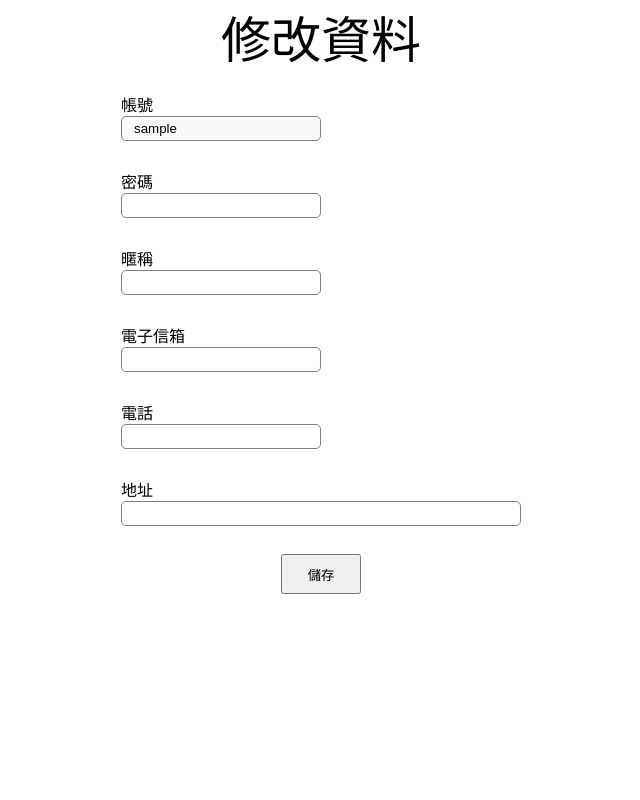
After one commit to s92104/Assk, a PHP site: page /member/editForm.php?member=1 in a window 1280 px wide. The commit adds this page. Shown: the whole page, without its empty margins (319-959 px from the left). Run offline with PHP 8.4, Linux system fonts and the light colour scheme; the visitor is signed in with stand-in values (Sample User, id 1); some libraries are stand-ins or nearby versions.

Commit message:
add 修改資料,會員選單

```diff
--- a/Dao.php
+++ b/Dao.php
@@ -7,7 +7,8 @@
     {
         abstract function register($json);
         abstract function login($username,$password);
-        abstract function getMember($username);
+        abstract function getMember($username,$link);
+        abstract function editMember($username,$json);
     }
 
     class Firebase extends Dao
@@ -23,9 +24,14 @@
             echo "<script>login('$username','$password');</script>";
         }
         //會員資料
-        function getMember($username)
+        function getMember($username,$link)
         {
-            echo "<script>getMember('$username');</script>";
+            echo "<script>getMember('$username','$link');</script>";
+        }
+        //修改資料
+        function editMember($username,$json)
+        {
+            echo "<script>editMember('$username','$json');</script>";
         }
     }
 
--- a/member/css/member.css
+++ b/member/css/member.css
@@ -1,3 +1,8 @@
+*
+{
+    text-decoration: none;
+    color: black;
+}
 html,body
 {
     height:100%;
@@ -14,12 +19,100 @@ body
     margin: 20px;
     justify-content: center;
 }
+/*選單*/
+.menu
+{
+    width: 15%;
+    display: flex;
+    flex-direction: column;
+    position: absolute;
+    left: 0;
+}
+.menu a
+{
+    height: 50px;
+    line-height: 50px;
+    text-indent: 20px;
+    background: lightgray;
+}
+.menu a:hover
+{
+    background: lightcoral;
+}
+/*會員資料*/
 .member
 {
-    width: 800px;
+    width: 100%;
+    height: 95%;
+    border-radius: 5px;
+    border: 1px solid gray;
 }
-td
+.member table
 {
-    width:130px;
-    height: 50px
+    text-align: center;
+    border-collapse: collapse;
+    width: 100%;
+    height: 100%;
 }
+.member td
+{
+    border: 1px solid gray;
+}
+.member td:first-child
+{
+    background: lightblue;
+    width: 20%;
+}
+/*修改資料*/
+.editMember
+{
+    width: 100%;
+    display: flex;
+    flex-direction: column;
+    align-items: center;
+}
+.title
+{
+    font-size: 50px;
+}
+.form
+{
+    margin-top: 20px;
+    margin-bottom: 20px;
+}
+.form form
+{
+    display: flex;
+    flex-direction: column;
+}
+.form input
+{
+    margin-bottom: 10px;
+}
+.input
+{
+    width:200px;
+    height: 25px;
+    border-radius: 5px;
+    border: 1px solid gray;
+    text-indent: 10px;
+}
+#email
+{
+    width:400px;
+}
+#address
+{
+    width: 400px;
+}
+#submit
+{
+    width:80px;
+    height:40px;
+    align-self: center;
+}
+#login
+{
+    text-decoration: none;
+    color: blue;
+}
--- /dev/null
+++ b/member/editForm.php
@@ -0,0 +1,44 @@
+<?php
+    session_start();
+    $username=$_SESSION["username"];
+    //資料庫
+    include("../Dao.php");
+    $dao=new Firebase();
+    if($_GET["member"]==null)
+    {
+        $dao->getMember($username,"editForm.php");
+        exit();
+    }
+    //解析JSON
+    $json=$_GET["member"];
+    $member=json_decode($json);
+    $password=$member->password;
+    $name=$member->name;
+    $email=$member->email;
+    $phone=$member->phone;
+    $address=$member->address;
+?>
+<head>
+    <meta charset="utf-8"/>
+    <link rel="stylesheet" href="css/member.css">
+</head>
+<div class="editMember">
+    <div class="title">修改資料</div>
+    <div class="form">
+        <form name="editMember" method="post" action="editMember.php">
+            帳號<br>
+            <input type="text" name="username" disabled="disabled" class="input" value=<?=$username?>><br>
+            密碼<br>
+            <input type="password" name="password" required class="input" value=<?=$password?>><br>
+            暱稱<br>
+            <input type="text" name="name" class="input" value=<?=$name?>><br>
+            電子信箱<br>
+            <input type="email" name="email" class="input" value=<?=$email?>><br>
+            電話<br>
+            <input type="tel" name="phone" pattern="\d+" class="input" value=<?=$phone?>><br>
+            地址<br>
+            <input type="text" name="address" class="input" id="address" value=<?=$address?>><br>
+            <input type="submit" value="儲存" id="submit"></form>
+        </form>
+    </div>
+</div>
```
Also changed, not shown: Dao.js (+24 -7 lines), member/css/register.css (+10 -8 lines), member/editMember.php (added, +24 -0 lines), member/member.php (+6 -43 lines), member/memberInfo.php (added, +54 -0 lines).
